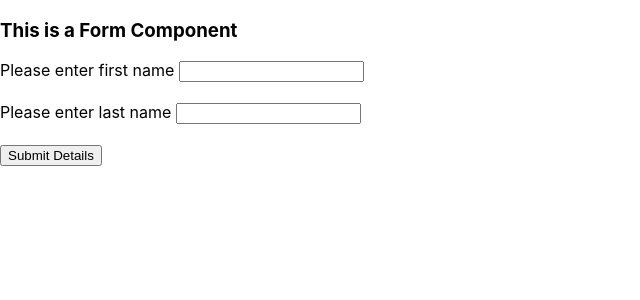
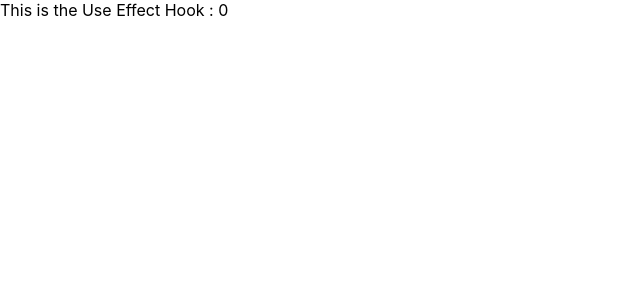
Before and after one commit to engineersubhadip/REACT, a React (Create React App) app in the folder Class-1/my-app/: page / in a window 1280 px wide. Shown: the top 300 px of the page, without its empty margins (0-640 px from the left). Built offline with nearby package versions, Linux system fonts and the light colour scheme.

Commit message:
Introduction to Use Effect Hook

```diff
--- a/Class-1/my-app/src/App.js
+++ b/Class-1/my-app/src/App.js
@@ -5,12 +5,14 @@ import UserProfile from './Components/UserProfile';
 import Counter from './Components/Counter';
 import Products from './Components/Products';
 import Forms from './Components/Forms';
+import UseEffect from './Components/UseEffect';
 
 function App() {
   return (
 	<>
+		<UseEffect/>
 		{/* <Header/> */}
-		<Forms/>
+		{/* <Forms/> */}
 		{/* <Header/> */}
 		{/* <UserProfile name="Subhadip" age="29" place="India"/> */}
 		{/* <UserProfile name="Nikhil" age="29" place = "Achen"/> */}
--- /dev/null
+++ b/Class-1/my-app/src/Components/UseEffect.js
@@ -0,0 +1,7 @@
+let UseEffect = function(){
+    return(
+        <div>This is the Use Effect Hook : 0</div>
+    )
+}
+
+export default UseEffect;
```
